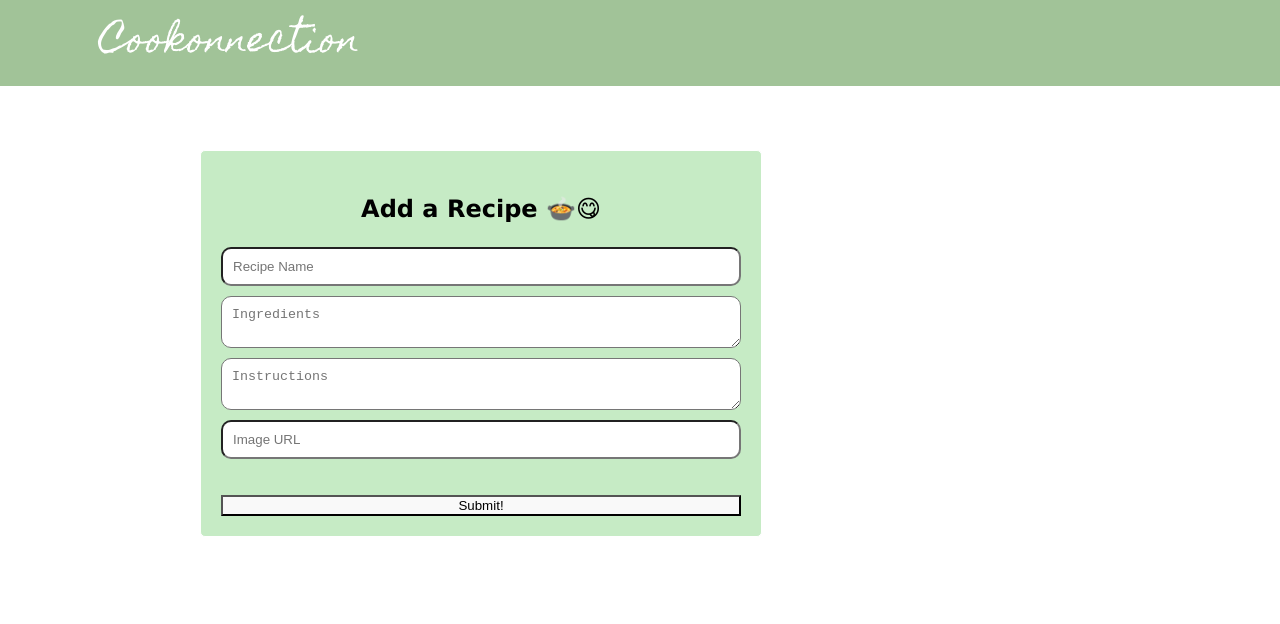
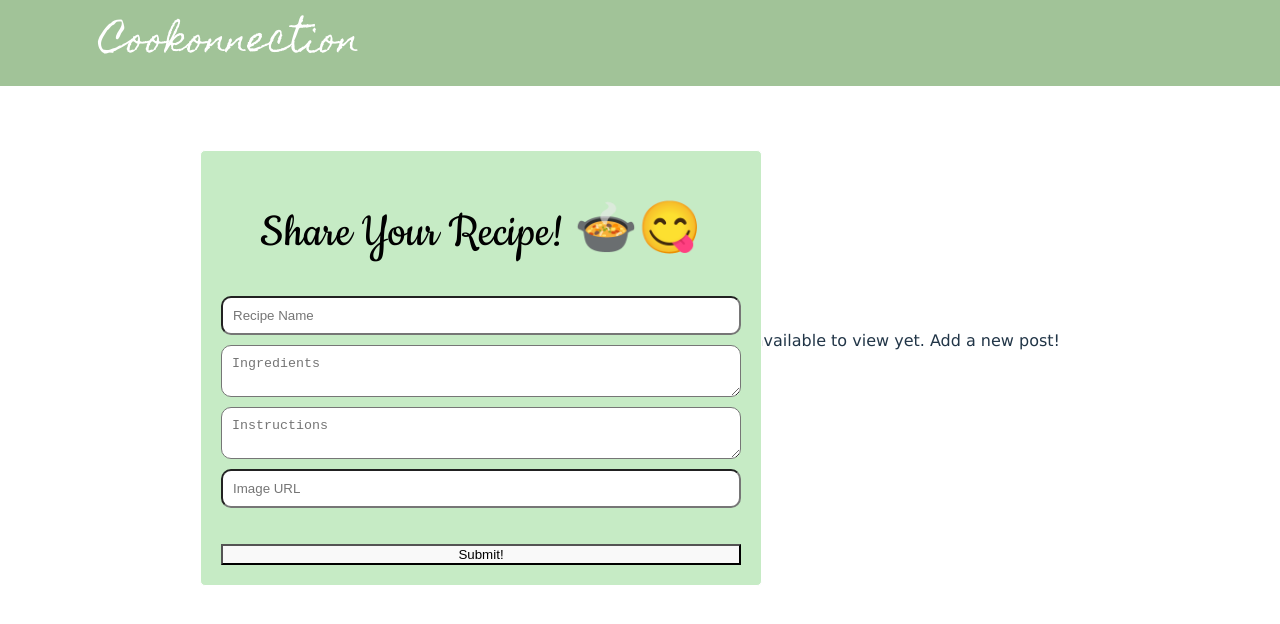
Before and after one commit to jasmine-n-white/Recipe-Sharing-Platform, a React (Vite) app in the folder recipe-sharing-platform/: page / in a window 1280 px wide. Shown: the top 624 px of the page. Built offline with nearby package versions, Linux system fonts and the light colour scheme.

Commit message:
more styling -- added text that shows if there are no posts

```diff
--- a/recipe-sharing-platform/src/App.css
+++ b/recipe-sharing-platform/src/App.css
@@ -1,5 +1,6 @@
 @import url('https://fonts.googleapis.com/css2?family=Sacramento&display=swap');
 @import url('https://fonts.googleapis.com/css2?family=Homemade+Apple&display=swap');
+@import url('https://fonts.googleapis.com/css2?family=Cookie&display=swap');
 
 
 #root {
@@ -42,10 +43,12 @@
   align-self: center;
   height: min-content;
   min-width: 65vh;
-
-
 }
 
+.recipeForm h1 {
+  font-family: 'Cookie';
+  font-size: 3.2em;
+}
 
 
 .recipeForm form {
@@ -66,6 +69,13 @@
   list-style-type: none;
   color: red;
 
+}
+
+.scrollDown {
+  display: flex;
+  flex-direction: row;
+  justify-content: center;
+  align-content: flex-start;
 }
 
 .grid-container {
--- a/recipe-sharing-platform/src/App.jsx
+++ b/recipe-sharing-platform/src/App.jsx
@@ -8,6 +8,7 @@ function App() {
   const [posts, setPosts] = useState([]);
   const addRecipe = (newPost) => {
     setPosts([...posts, newPost]);
+
   }
 
   return (
--- a/recipe-sharing-platform/src/Form.jsx
+++ b/recipe-sharing-platform/src/Form.jsx
@@ -57,7 +57,7 @@ const handleSubmission = (event) => {
 }
   return (
     <div className="recipeForm">
-    <h2>Add a Recipe 🍲😋</h2>
+    <h1>Share Your Recipe! 🍲😋</h1>
     <form onSubmit={handleSubmission}>
         <input id="recipeName" name="recipeName" type="text" placeholder="Recipe Name" value={formData.recipeName} onChange={handleRecipeName} />
         <textarea id="ingredients" name="ingredients" type="text" placeholder="Ingredients" value={formData.ingredients} onChange={handleIngredients} />
--- a/recipe-sharing-platform/src/RecipeList.jsx
+++ b/recipe-sharing-platform/src/RecipeList.jsx
@@ -6,9 +6,18 @@ function RecipeList({recipes}) {
     const recipe = recipes[i];
     posts.push(<Recipe key={i} recipe={recipe} />);
   }
+
+  let extraText = "";
+  if (posts == "") {
+   extraText = <p>No posts available to view yet. Add a new post!</p>;
+  } else {
+    extraText = <div className="scrollDown"><img width="100" height="100" src="https://img.icons8.com/dotty/80/FFFFFF/thick-arrow-pointing-down.png" alt="thick-arrow-pointing-down"/><p>Scroll Down to View Posts</p><img width="100" height="100" src="https://img.icons8.com/dotty/80/FFFFFF/thick-arrow-pointing-down.png" alt="thick-arrow-pointing-down"/></div>;
+  }
+
+
   return (
     <>
-    <div className="grid-container">{posts}</div>
+    <div className="grid-container">{extraText}{posts}</div>
     </>
   )
 }
```
